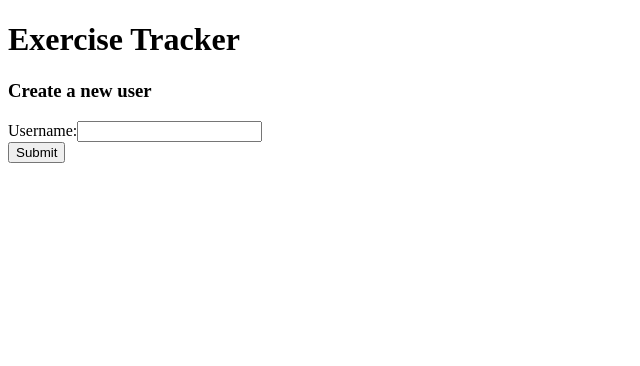
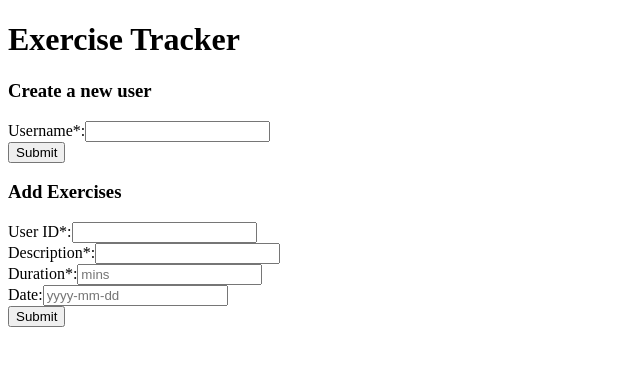
Before and after one commit to josewhitetower/exercise-frontend, a Next.js app: page / in a window 1280 px wide. Shown: the top 366 px of the page, without its empty margins (0-640 px from the left). Built offline with nearby package versions, Linux system fonts and the light colour scheme.

Commit message:
added new exercise form

```diff
--- /dev/null
+++ b/components/NewExerciseForm.js
@@ -0,0 +1,87 @@
+import {useState} from 'react'
+export default function NewExerciseForm() {
+    const [userId, setUserId] = useState("")
+    const [description, setDescription] = useState("")
+    const [duration, setDuration] = useState("")
+    const [date, setDate] = useState("")
+    const [error, setError] = useState("")
+    const [success, setSuccess] = useState("")
+
+    const handleSubmit = e => {
+        e.preventDefault()
+        const data = {user_id:Number(userId), description, duration:Number(duration), date}
+        if (data.user_id && data.description && data.duration) {
+            // create new Exercise
+            const API_URL = process.env.NODE_ENV === "development" ? "http://localhost:4747/api/exercise/add" : "/api/exercise/add"
+            fetch(API_URL, {
+                method:"POST",
+                body: JSON.stringify(data)
+            })
+            .then(res => {
+                return res.json()
+            })
+            .then(data => {
+                console.log(data)
+                setSuccess(`Exercise added successfully`)
+            })
+            .catch((e) => {
+                setError("Internal Error")
+            })
+            .finally(() => {
+                setUserId("")
+                setDescription("")
+                setDuration("")
+                setDate("")
+            })
+        }
+    }
+
+    const handleUserIdChange = e => {
+        error && setError("")
+        success && setSuccess("")
+        setUserId(e.target.value)
+    }
+
+    const handleDescriptionChange = e => {
+        error && setError("")
+        success && setSuccess("")
+        setDescription(e.target.value)
+    }
+
+    const handleDurationChange = e => {
+        error && setError("")
+        success && setSuccess("")
+        setDuration(e.target.value)
+    }
+
+    const handleDateChange = e => {
+        error && setError("")
+        success && setSuccess("")
+        setDate(e.target.value)
+    }
+
+    return(
+        <form className="mt-4 bg-gray-100 p-2 rounded" onSubmit={handleSubmit}>
+            <h3 className="font-semibold">Add Exercises</h3>
+            <div className="flex mt-2 items-center">
+                <label htmlFor="userId" className="flex-shrink-0">User ID*:</label>
+                <input type="text" required id="userId" name="userId" className="p-1 rounded ml-2 w-full" onChange={handleUserIdChange} value={userId}/>
+            </div>
+            <div className="flex mt-2 items-center">
+                <label htmlFor="description" className="flex-shrink-0">Description*:</label>
+                <input type="text" required id="description" name="description" className="p-1 rounded ml-2 w-full" onChange={handleDescriptionChange} value={description}/>
+            </div>
+            <div className="flex mt-2 items-center">
+                <label htmlFor="duration" className="flex-shrink-0">Duration*:</label>
+                <input type="number" required id="duration" name="duration" className="p-1 rounded ml-2 w-full" onChange={handleDurationChange} value={duration} placeholder="mins"/>
+            </div>
+            <div className="flex mt-2 items-center">
+                <label htmlFor="date" className="flex-shrink-0">Date:</label>
+                <input type="text" required id="date" name="date" className="p-1 rounded ml-2 w-full" onChange={handleDateChange} value={date} placeholder="yyyy-mm-dd"/>
+            </div>
+            <button type="submit" className="rounded border border-black py-1 w-full mt-4 hover:bg-gray-800 hover:text-white">Submit</button>
+            {error && <p className="text-red-500 text-xs mt-1">{error}</p>}
+            {success && <p className="text-green-500 text-xs mt-1">{success}</p>}
+        </form>
+    )
+}
--- a/components/NewUserForm.js
+++ b/components/NewUserForm.js
@@ -41,7 +41,7 @@ export default function NewUserForm() {
         <form className="mt-4 bg-gray-100 p-2 rounded" onSubmit={handleSubmit}>
             <h3 className="font-semibold">Create a new user</h3>
             <div className="flex mt-2 items-center">
-                <label htmlFor="username">Username:</label>
+                <label htmlFor="username">Username*:</label>
                 <input type="text" required id="username" name="username" className="p-1 rounded ml-2 w-full" onChange={handleChange} value={newUserName}/>
             </div>
             <button type="submit" className="rounded border border-black py-1 w-full mt-4 hover:bg-gray-800 hover:text-white">Submit</button>
--- a/pages/index.js
+++ b/pages/index.js
@@ -1,5 +1,6 @@
 import Head from 'next/head'
 import NewUserForm from '../components/NewUserForm'
+import NewExerciseForm from '../components/NewExerciseForm'
 
 export default function Home() {
   return (
@@ -11,6 +12,7 @@ export default function Home() {
       <main className="container mx-auto px-2 mt-8 text-gray-800">
         <h1>Exercise Tracker</h1>
         <NewUserForm/>
+        <NewExerciseForm/>
       </main>
     </>
   )
```
